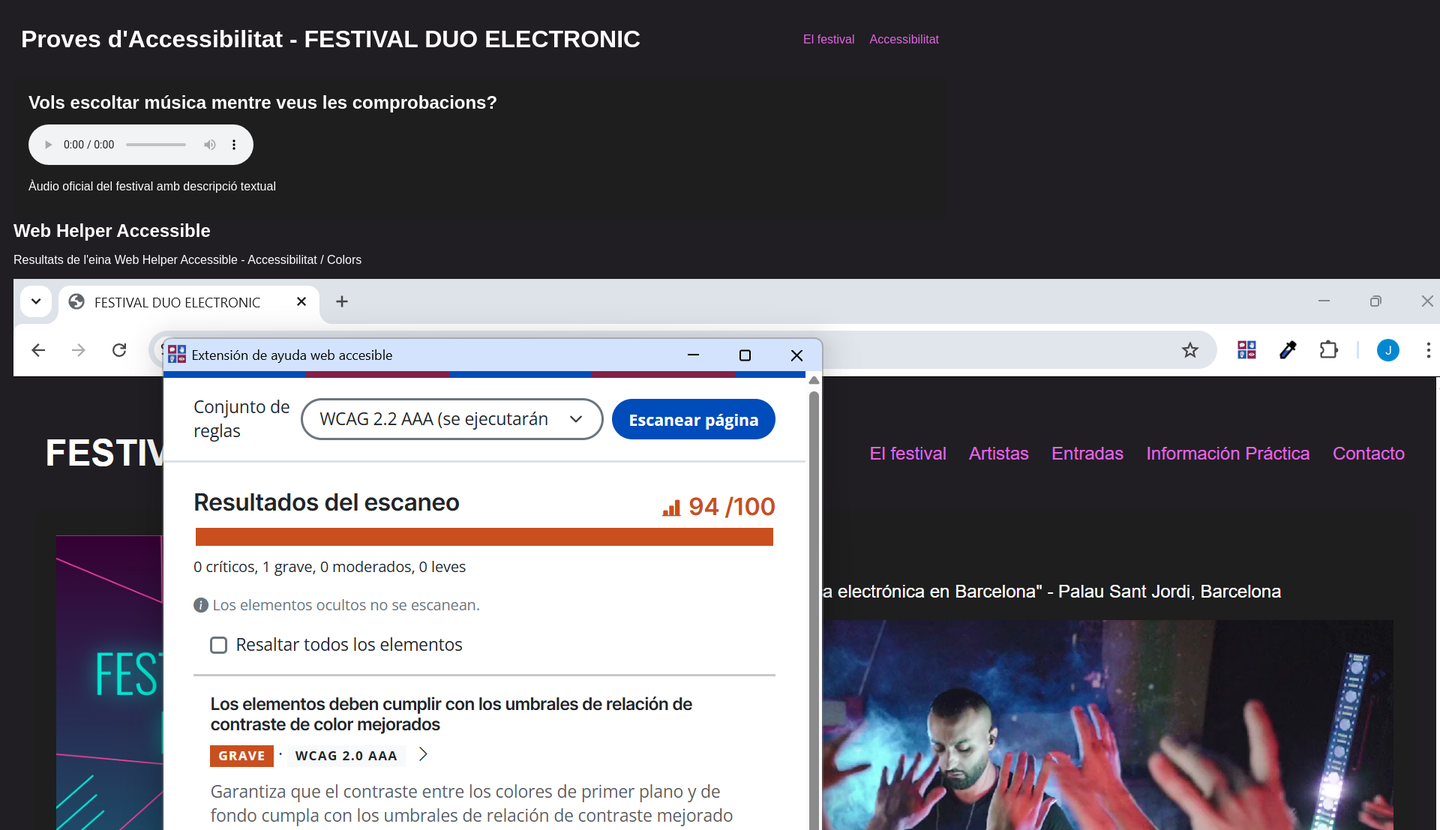
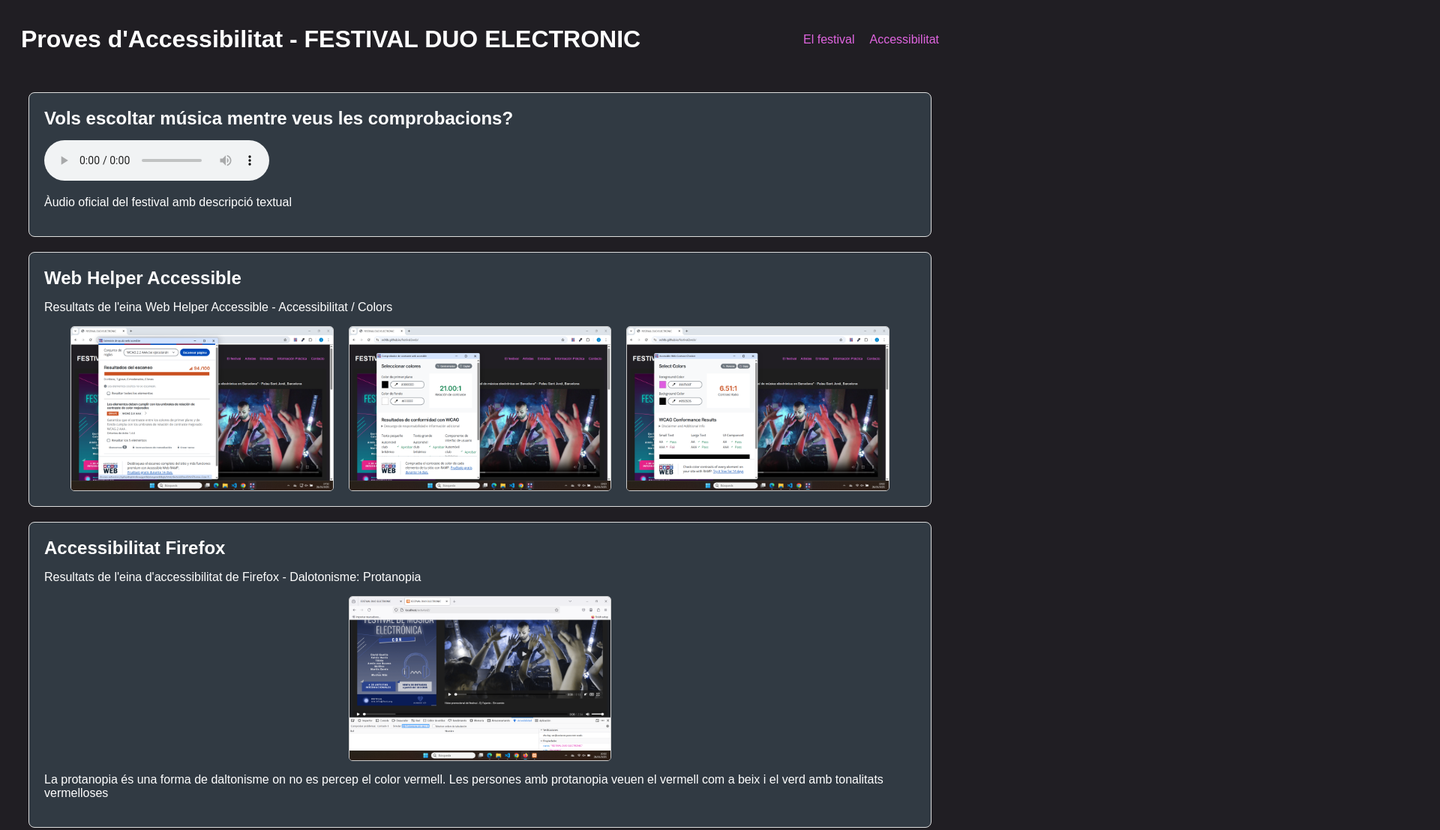
Before and after one commit to Och8s/festival2web, a plain HTML site: page prova.html in a window 1280 px wide. Shown: the part 15-1122 px from the top of the page at 75% size, 1920 px wide, since content can reach past the window. Drawn offline with Linux system fonts and the light colour scheme.

Commit message:
Add files via upload

```diff
--- a/styles.css
+++ b/styles.css
@@ -182,6 +182,36 @@
     border-radius: 0.5em; /* 8px */
 }
 
+.sectionProva {
+    padding: 20px;
+    margin: 20px;
+    border: 1px solid #ddd;
+    border-radius: 8px;
+    background-color: #313a43;
+}
+
+.image-container {
+    background-color: #313a43;
+    display: flex;
+    flex-wrap: wrap;
+    justify-content: center;
+    gap: 20px;
+}
+
+.image-container img {
+    max-width: 30%;
+    height: auto;
+    border-radius: 5px;
+    border: 1px solid #ccc;
+    transition: transform 0.3s, box-shadow 0.3s;
+}
+
+.image-container img.img-prova:hover {
+    transform: scale(2);
+    box-shadow: 0 0 15px rgba(0, 0, 0, 0.5);
+}
+
+
 /* Media queries */
 @media screen and (max-width: 48.75em) { /* 780px */
     header {
```
